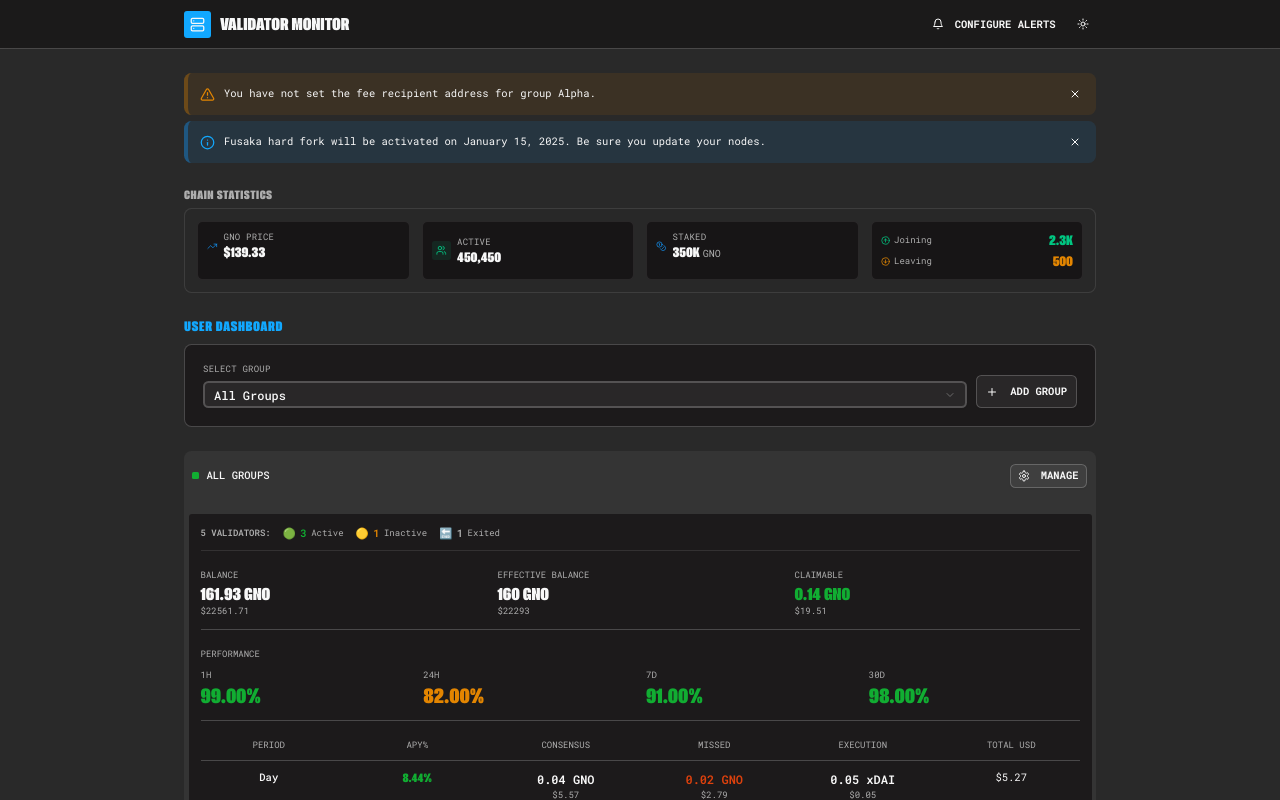
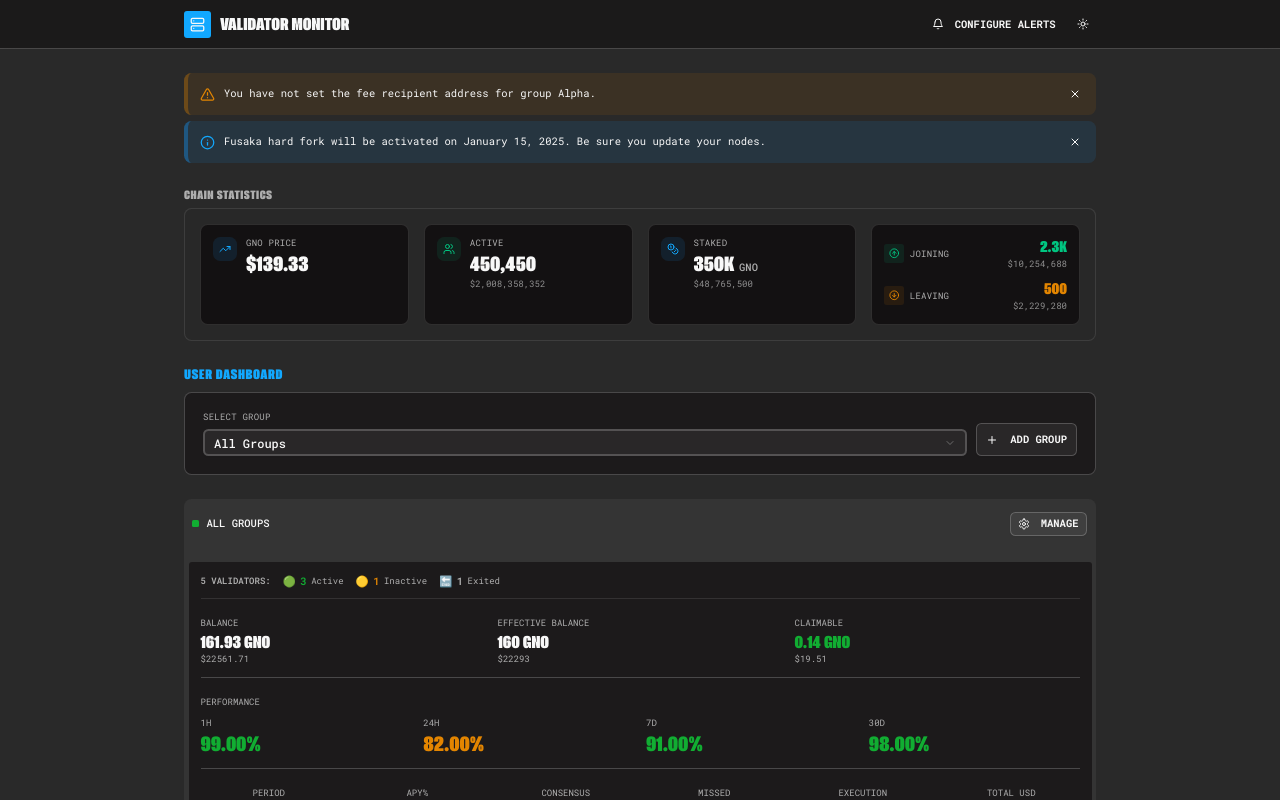
Before and after one commit to NodeSentinel/v2, a Next.js app: page / in a window 1280 px wide. Shown: the top 800 px of the page. Built offline with nearby package versions, Linux system fonts and the light colour scheme.

Commit message:
feat: redesign chain statistics section for better layout
Improve spacing, card layouts, and USD value alignment.

Co-authored-by: nicolas <4376509+nicosampler@users.noreply.github.com>

```diff
--- a/app/page.tsx
+++ b/app/page.tsx
@@ -33,7 +33,25 @@ export default function DashboardOverview() {
   const [groupFormOpen, setGroupFormOpen] = useState(false)
 
   const totalStakedGno = 350000
-  const totalStakedUsd = (totalStakedGno * validatorData.stats.gnoPrice).toLocaleString("en-US", {
+  const gnoPrice = validatorData.stats.gnoPrice
+  const activeValidators = 450450
+  const joiningValidators = 2300
+  const leavingValidators = 500
+
+  const activeStakedGno = activeValidators * 32
+  const joiningStakedGno = joiningValidators * 32
+  const leavingStakedGno = leavingValidators * 32
+
+  const totalStakedUsd = (totalStakedGno * gnoPrice).toLocaleString("en-US", {
+    maximumFractionDigits: 0,
+  })
+  const activeStakedUsd = (activeStakedGno * gnoPrice).toLocaleString("en-US", {
+    maximumFractionDigits: 0,
+  })
+  const joiningStakedUsd = (joiningStakedGno * gnoPrice).toLocaleString("en-US", {
+    maximumFractionDigits: 0,
+  })
+  const leavingStakedUsd = (leavingStakedGno * gnoPrice).toLocaleString("en-US", {
     maximumFractionDigits: 0,
   })
 
@@ -45,68 +63,82 @@ export default function DashboardOverview() {
         <h2 className="text-xs md:text-sm font-display text-muted-foreground uppercase tracking-wider">
           Chain Statistics
         </h2>
-        <div className="bg-muted/30 border border-border/50 rounded-lg p-3 md:p-4">
-          <div className="grid grid-cols-2 lg:grid-cols-4 gap-3 md:gap-4">
+        <div className="bg-muted/30 border border-border/50 rounded-lg p-4 md:p-5">
+          <div className="grid grid-cols-2 lg:grid-cols-4 gap-4 md:gap-5">
             {/* GNO Price Card */}
-            <div className="bg-background/80 border border-border/40 rounded-md p-2.5 md:p-3">
-              <div className="flex items-center gap-2">
-                <TrendingUp className="w-3.5 h-3.5 text-primary/70" />
+            <div className="bg-background border border-border/60 rounded-lg p-4">
+              <div className="flex items-start gap-3">
+                <div className="p-2 bg-primary/10 rounded-lg">
+                  <TrendingUp className="w-4 h-4 text-primary" />
+                </div>
                 <div className="flex-1 min-w-0">
-                  <span className="text-[10px] md:text-xs text-muted-foreground uppercase tracking-wide block">
-                    GNO Price
-                  </span>
-                  <span className="text-sm md:text-base font-display font-bold text-foreground">
-                    ${validatorData.stats.gnoPrice.toFixed(2)}
-                  </span>
+                  <p className="text-xs text-muted-foreground uppercase tracking-wide mb-1">GNO Price</p>
+                  <p className="text-2xl font-display font-bold text-foreground">${gnoPrice.toFixed(2)}</p>
                 </div>
               </div>
             </div>
 
             {/* Active Validators Card */}
-            <div className="bg-background/80 border border-border/40 rounded-md p-2.5 md:p-3 flex items-center gap-2">
-              <div className="p-1.5 bg-chart-2/10 rounded">
-                <Users className="w-3.5 h-3.5 text-chart-2" />
-              </div>
-              <div className="flex-1 min-w-0">
-                <p className="text-[10px] md:text-xs text-muted-foreground uppercase tracking-wide">Active</p>
-                <p className="text-sm md:text-base font-display font-bold truncate">450,450</p>
+            <div className="bg-background border border-border/60 rounded-lg p-4">
+              <div className="flex items-start gap-3">
+                <div className="p-2 bg-chart-2/10 rounded-lg">
+                  <Users className="w-4 h-4 text-chart-2" />
+                </div>
+                <div className="flex-1 min-w-0">
+                  <p className="text-xs text-muted-foreground uppercase tracking-wide mb-1">Active</p>
+                  <p className="text-2xl font-display font-bold text-foreground truncate">
+                    {activeValidators.toLocaleString()}
+                  </p>
+                  <p className="text-xs text-muted-foreground/80 mt-0.5">${activeStakedUsd}</p>
+                </div>
               </div>
             </div>
 
             {/* Staked GNO Card */}
-            <div className="bg-background/80 border border-border/40 rounded-md p-2.5 md:p-3">
-              <div className="flex items-center gap-2">
-                <Coins className="w-3.5 h-3.5 text-primary/70" />
+            <div className="bg-background border border-border/60 rounded-lg p-4">
+              <div className="flex items-start gap-3">
+                <div className="p-2 bg-primary/10 rounded-lg">
+                  <Coins className="w-4 h-4 text-primary" />
+                </div>
                 <div className="flex-1 min-w-0">
-                  <span className="text-[10px] md:text-xs text-muted-foreground uppercase tracking-wide block">
-                    Staked
-                  </span>
-                  <div className="flex items-baseline gap-1">
-                    <span className="text-sm md:text-base font-display font-bold truncate">
+                  <p className="text-xs text-muted-foreground uppercase tracking-wide mb-1">Staked</p>
+                  <div className="flex items-baseline gap-1.5">
+                    <span className="text-2xl font-display font-bold text-foreground">
                       {(totalStakedGno / 1000).toFixed(0)}k
                     </span>
-                    <span className="text-[10px] text-muted-foreground">GNO</span>
+                    <span className="text-sm text-muted-foreground font-medium">GNO</span>
                   </div>
+                  <p className="text-xs text-muted-foreground/80 mt-0.5">${totalStakedUsd}</p>
                 </div>
               </div>
             </div>
 
             {/* Joining/Leaving Card */}
-            <div className="bg-background/80 border border-border/40 rounded-md p-2.5 md:p-3">
-              <div className="space-y-1">
-                <div className="flex items-center justify-between gap-2">
-                  <div className="flex items-center gap-1.5">
-                    <ArrowUpCircle className="w-3 h-3 text-chart-2" />
-                    <span className="text-[10px] md:text-xs text-muted-foreground">Joining</span>
+            <div className="bg-background border border-border/60 rounded-lg p-4">
+              <div className="space-y-3">
+                <div className="flex items-center justify-between">
+                  <div className="flex items-center gap-2">
+                    <div className="p-1.5 bg-chart-2/10 rounded">
+                      <ArrowUpCircle className="w-3.5 h-3.5 text-chart-2" />
+                    </div>
+                    <span className="text-xs text-muted-foreground uppercase tracking-wide">Joining</span>
                   </div>
-                  <span className="text-sm md:text-base font-display font-bold text-chart-2">2.3k</span>
+                  <div className="text-right">
+                    <p className="text-lg font-display font-bold text-chart-2">2.3k</p>
+                    <p className="text-xs text-muted-foreground/80">${joiningStakedUsd}</p>
+                  </div>
                 </div>
-                <div className="flex items-center justify-between gap-2">
-                  <div className="flex items-center gap-1.5">
-                    <ArrowDownCircle className="w-3 h-3 text-warning" />
-                    <span className="text-[10px] md:text-xs text-muted-foreground">Leaving</span>
+                <div className="flex items-center justify-between">
+                  <div className="flex items-center gap-2">
+                    <div className="p-1.5 bg-warning/10 rounded">
+                      <ArrowDownCircle className="w-3.5 h-3.5 text-warning" />
+                    </div>
+                    <span className="text-xs text-muted-foreground uppercase tracking-wide">Leaving</span>
                   </div>
-                  <span className="text-sm md:text-base font-display font-bold text-warning">500</span>
+                  <div className="text-right">
+                    <p className="text-lg font-display font-bold text-warning">500</p>
+                    <p className="text-xs text-muted-foreground/80">${leavingStakedUsd}</p>
+                  </div>
                 </div>
               </div>
             </div>
```
